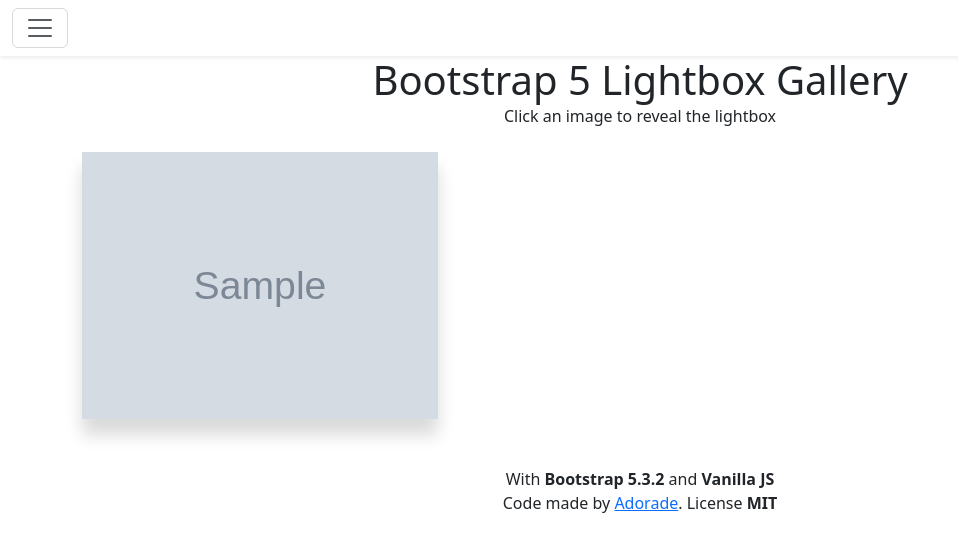
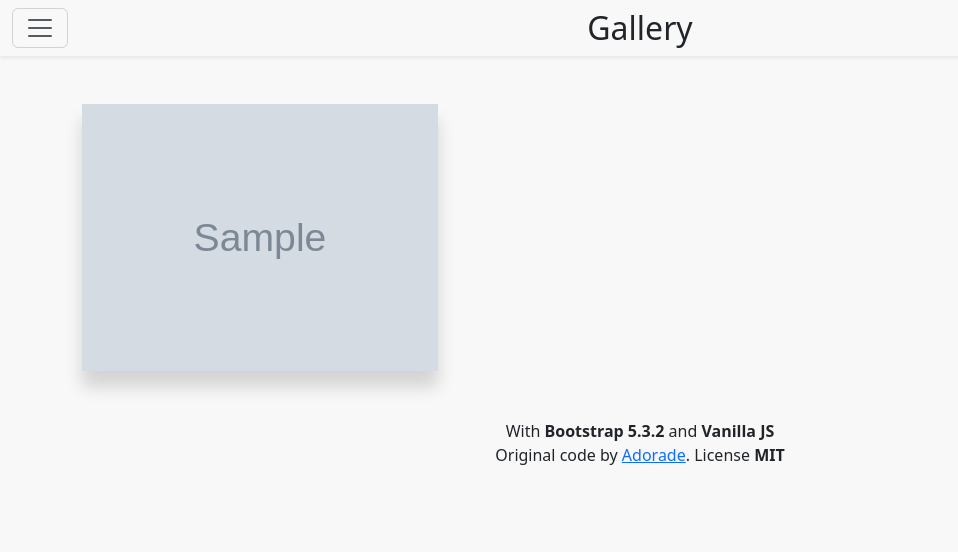
Before and after one commit to rahmantoks/DjangoPortofolio, a Django app: page /gallery/ in a window 1280 px wide. Shown: the top 552 px of the page, without its empty margins (0-958 px from the left). Run offline with Django 4.2, Linux system fonts and the light colour scheme; tables that the repository leaves empty hold one stand-in row (values such as "Sample post"); grey boxes marked "Sample" are stand-in pictures; some libraries are stand-ins or nearby versions.

Commit message:
done with gallery

```diff
--- a/mywebsite/blog/admin.py
+++ b/mywebsite/blog/admin.py
@@ -1,6 +1,6 @@
 from django.contrib import admin
 from .models import Author, Category, Post, Tag, Language
-from gallery.models import Image
+from gallery.models import Image, ImageTag
 from django_summernote.admin import SummernoteModelAdmin
 
 class PostAdmin(SummernoteModelAdmin):
@@ -16,3 +16,4 @@ admin.site.register(Post, PostAdmin)
 admin.site.register(Tag)
 admin.site.register(Language)
 admin.site.register(Image)
+admin.site.register(ImageTag)
--- a/mywebsite/gallery/models.py
+++ b/mywebsite/gallery/models.py
@@ -1,9 +1,21 @@
 from django.db import models
+from django_resized import ResizedImageField
 
 # Create your models here.
+
+class ImageTag(models.Model):
+    title = models.CharField(max_length=20)
+    explanation = models.CharField(max_length=100)
+
+    def __str__(self):
+        return self.title
+
 class Image(models.Model):
     caption = models.CharField(max_length=100)
-    image = models.ImageField(upload_to="gallery/")
+    description = models.CharField(max_length=100)
+    image = ResizedImageField(size=[1920, 1080], force_format='JPEG', upload_to="gallery/")
+    upload_date = models.DateTimeField(auto_now_add=True)
+    tags = models.ManyToManyField(ImageTag)
 
     def __str__(self):
         return self.caption
--- a/mywebsite/gallery/templates/gallery.html
+++ b/mywebsite/gallery/templates/gallery.html
@@ -10,8 +10,8 @@
         <link href="https://cdn.jsdelivr.net/npm/bootstrap@5.3.2/dist/css/bootstrap.min.css" rel="stylesheet" integrity="sha384-T3c6CoIi6uLrA9TneNEoa7RxnatzjcDSCmG1MXxSR1GAsXEV/Dwwykc2MPK8M2HN" crossorigin="anonymous">
         <script src="https://cdn.jsdelivr.net/npm/bootstrap@5.3.2/dist/js/bootstrap.bundle.min.js" integrity="sha384-C6RzsynM9kWDrMNeT87bh95OGNyZPhcTNXj1NW7RuBCsyN/o0jlpcV8Qyq46cDfL" crossorigin="anonymous"></script>
         <link href="{% static 'css/gallery.css' %}" rel="stylesheet" type="text/css">
+        <link href="{% static 'css/main.css' %}" rel="stylesheet" type="text/css">
         <script src="{% static 'js/gallery.js' %}"></script>
-        <script src="https://cdn.jsdelivr.net/npm/bs5-lightbox@1.8.3/dist/index.bundle.min.js"></script>
     </head>
     <body>
         <nav class="navbar sticky-top shadow-sm">
@@ -19,6 +19,7 @@
                 <button class="navbar-toggler" type="button" data-bs-toggle="offcanvas" data-bs-target="#offcanvasNavbar" aria-controls="offcanvasNavbar">
                 <span class="navbar-toggler-icon"></span>
                 </button>
+                <h2 style=" position: absolute; top: 50%; left: 50%; transform: translate(-50%,-50%);">Gallery</h2>
                 <div class="offcanvas offcanvas-start" tabindex="-1" id="offcanvasNavbar" aria-labelledby="offcanvasNavbarLabel">
                 <div class="offcanvas-header">
                     <h5 class="offcanvas-title" id="offcanvasNavbarLabel">Navigation</h5>
@@ -51,31 +52,30 @@
                 <path d="M5.5 0a.5.5 0 0 1 .5.5v4A1.5 1.5 0 0 1 4.5 6h-4a.5.5 0 0 1 0-1h4a.5.5 0 0 0 .5-.5v-4a.5.5 0 0 1 .5-.5zm5 0a.5.5 0 0 1 .5.5v4a.5.5 0 0 0 .5.5h4a.5.5 0 0 1 0 1h-4A1.5 1.5 0 0 1 10 4.5v-4a.5.5 0 0 1 .5-.5zM0 10.5a.5.5 0 0 1 .5-.5h4A1.5 1.5 0 0 1 6 11.5v4a.5.5 0 0 1-1 0v-4a.5.5 0 0 0-.5-.5h-4a.5.5 0 0 1-.5-.5zm10 1a1.5 1.5 0 0 1 1.5-1.5h4a.5.5 0 0 1 0 1h-4a.5.5 0 0 0-.5.5v4a.5.5 0 0 1-1 0v-4z"/>
             </symbol>
         </svg>
-        <h1 class="text-center mb-0">Bootstrap 5 Lightbox Gallery</h1>
-        <p class="text-center mb-4">Click an image to reveal the lightbox</p>
-
-        <section class="photo-gallery">
+        <!-- <h1 class="text-center mb-0"></h1>
+        <p class="text-center mb-4">Click an image to enlarge</p> -->
+        <br>
+        <br>
         <div class="container">
             <div class="row row-cols-1 row-cols-md-2 row-cols-lg-3 g-4 gallery-grid">
                 {% block content %}
                 {% for img in image_list %}
                 <div class="col">
                     <a class="gallery-item" href="{{img.image.url}}">
-                            <img src="{{img.image.url}}" class="img-fluid" alt="Lorem ipsum dolor sit amet">
+                        <img src="{{img.image.url}}" class="img-fluid" alt="{{img.caption}}">
                     </a>
                 </div>
                 {% endfor %}
                 {% endblock content %}
             </div>
         </div>
-        </section>
 
         <footer id="copyright" class="mt-5 text-center">
             <div class="container">
                 <div class="row">
                     <div class="col">
                         <p class="mb-0">With <b>Bootstrap 5.3.2</b> and <b>Vanilla JS</b></p>
-                        <p class="mb-0">Code made by <a target="_blank" href="https://adorade.ro">Adorade</a>. License <b>MIT</b></p>
+                        <p class="mb-0">Original code by <a target="_blank" href="https://adorade.ro">Adorade</a>. License <b>MIT</b></p>
                     </div>
                 </div>
             </div>
--- a/mywebsite/gallery/views.py
+++ b/mywebsite/gallery/views.py
@@ -3,7 +3,8 @@ from .models import Image
 
 # Create your views here.
 def gallery(request):
-    images = Image.objects.all()
+    images = Image.objects.order_by('-upload_date')
+
     context = {
         'image_list' : images,
     }
--- a/mywebsite/static/css/gallery.css
+++ b/mywebsite/static/css/gallery.css
@@ -60,7 +60,7 @@
 }
 
 .lightbox-modal .carousel-inner {
-  width: 75%;
+  width: 90%;
 }
 
 .lightbox-modal .carousel-inner img {
--- a/mywebsite/static/js/gallery.js
+++ b/mywebsite/static/js/gallery.js
@@ -45,7 +45,7 @@ document.addEventListener('DOMContentLoaded', () => {
 
       markup += `
         <div class="carousel-item${currentImgSrc === imgSrc ? " active" : ""}">
-          <img class="d-block img-fluid w-100" src=${imgSrc} alt="${imgAlt}">
+          <img class="d-block mx-auto img-fluid" src=${imgSrc} alt="${imgAlt}">
           ${imgAlt ? createCaption(imgAlt) : ""}
         </div>`;
     }
```
Also changed, not shown: mywebsite/gallery/migrations/0002_imagetag_image_description_image_upload_date_and_more.py (added), mywebsite/gallery/migrations/0003_alter_image_image.py (added), mywebsite/gallery/migrations/0004_alter_image_image.py (added), mywebsite/gallery/migrations/0005_alter_image_image.py (added), mywebsite/gallery/migrations/0006_alter_image_image.py (added), mywebsite/gallery/migrations/0007_alter_image_image.py (added). Lines whose indentation alone changed are shown as unchanged.
